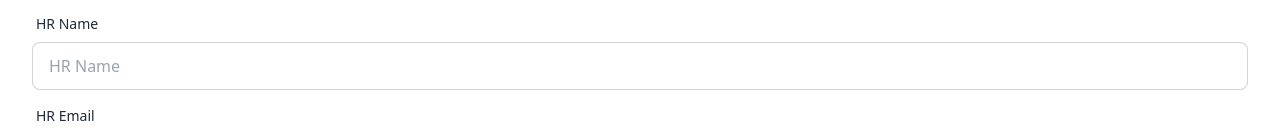
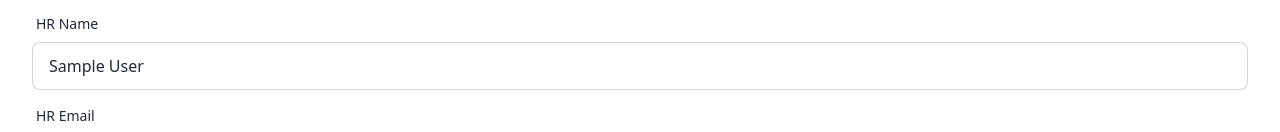
Before and after one commit to SK-Jabed/Job-Portal-Client, a React (Vite) app: page /addJob in a window 1280 px wide. Shown: the part 1056-1188 px from the top of the page. Built offline with nearby package versions, Linux system fonts and the light colour scheme; no server answers; sample sign-in values are in the browser's storage.

Commit message:
Add Jobs Page Functionality and Activity Done

```diff
--- a/src/pages/AddJob/AddJob.jsx
+++ b/src/pages/AddJob/AddJob.jsx
@@ -30,7 +30,7 @@ const AddJob = () => {
       .then((data) => {
         if (data.insertedId) {
           Swal.fire({
-            position: "top-end",
+            position: "center",
             icon: "success",
             title: "Job Has been added.",
             showConfirmButton: false,
@@ -194,6 +194,7 @@ const AddJob = () => {
           </label>
           <input
             type="text"
+            defaultValue={user?.displayName}
             name="hr_name"
             placeholder="HR Name"
             className="input input-bordered"
```
